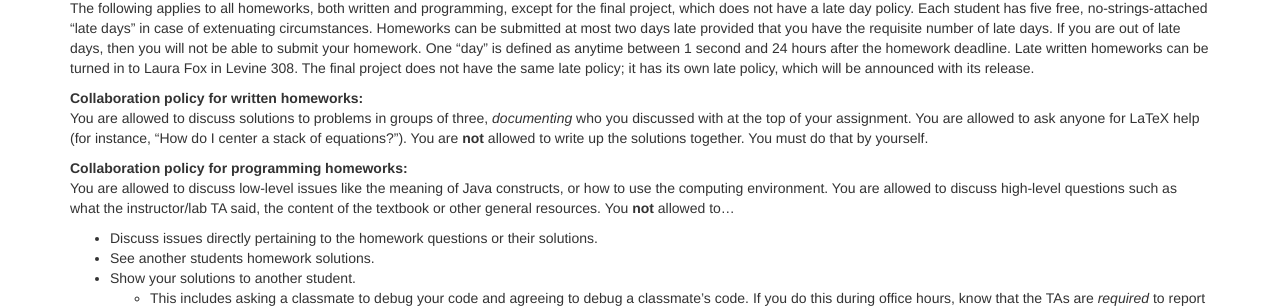
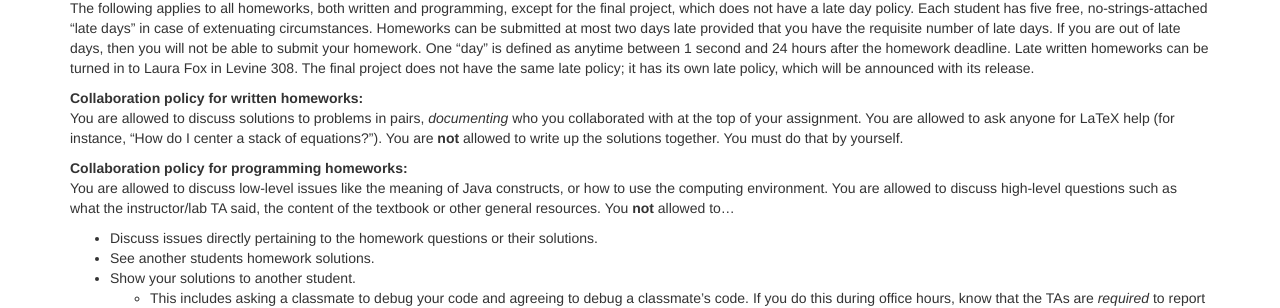
Before and after one commit to vikramkh/course-website-16fa, a Jekyll site: the page built from index.md, in a window 1280 px wide. Shown: the part 474-782 px from the top of the page. Built offline with Jekyll 4.4.1, drawn with Linux system fonts in a browser that asks for light colours; nearby versions of some CDN libraries.

Commit message:
Changed HW collaboration to be pairs instead of groups of 3

```diff
--- a/index.md
+++ b/index.md
@@ -58,8 +58,8 @@ Late submission policy:
 
 Collaboration policy for written homeworks:
 
-: You are allowed to discuss solutions to problems in groups of three,
-    *documenting* who you discussed with at the top of your assignment. You are
+: You are allowed to discuss solutions to problems in pairs,
+    *documenting* who you collaborated with at the top of your assignment. You are
     allowed to ask anyone for LaTeX help (for instance, "How do I center a stack
     of equations?"). You are **not** allowed to write up the solutions together.
     You must do that by yourself.
```
